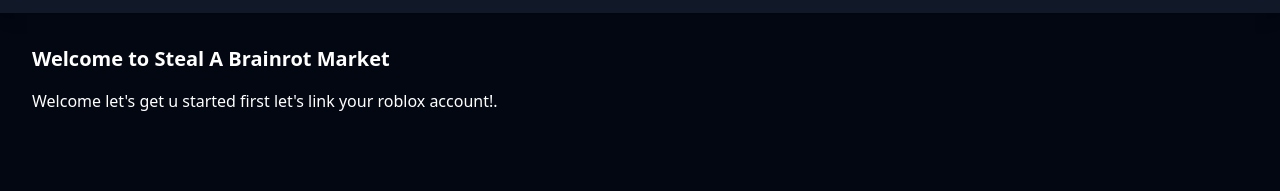
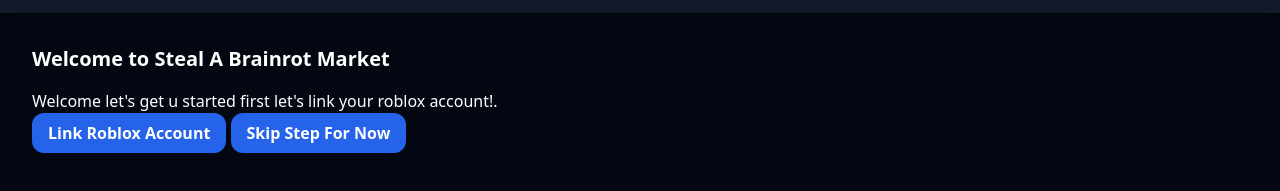
Before and after one commit to Jhonny1sq/Steal-A-Brainrot-Market, a plain HTML site: page index.html in a window 1280 px wide. Shown: the part 59-250 px from the top of the page. Drawn offline with nearby package versions, Linux system fonts and the light colour scheme.

Commit message:
Add files via upload

```diff
--- a/index.html
+++ b/index.html
@@ -26,17 +26,32 @@
   <section id="welcomeSection" class="p-8 hidden">
     <h2 class="text-xl font-semibold mb-4">Welcome to Steal A Brainrot Market</h2>
     <p>Welcome let's get u started first let's link your roblox account!.</p>
+    <button
+        id="linkBtn"
+        class="px-4 py-2 bg-blue-600 hover:bg-blue-700 rounded-xl font-semibold transition">
+        Link Roblox Account
+      </button>
+      <button
+        id="SkipBtn"
+        class="px-4 py-2 bg-blue-600 hover:bg-green-700 rounded-xl font-semibold transition">
+        Skip Step For Now
+      </button>
   </section>
 
   <script>
 
     const hasVisited = localStorage.getItem('visitedBrainrotMarket');
     const welcomeSection = document.getElementById('welcomeSection');
+    const skip = document.getElementById('SkipBtn');
 
     if (!hasVisited) {
         welcomeSection.classList.remove('hidden');
 
         localStorage.setItem('visitedBrainrotMarket', 'true');
+        if (skip) {
+        skip.addEventListener('click', () => {
+          welcomeSection.classList.add('hidden');})
+        }
     }
   </script>
 
```
